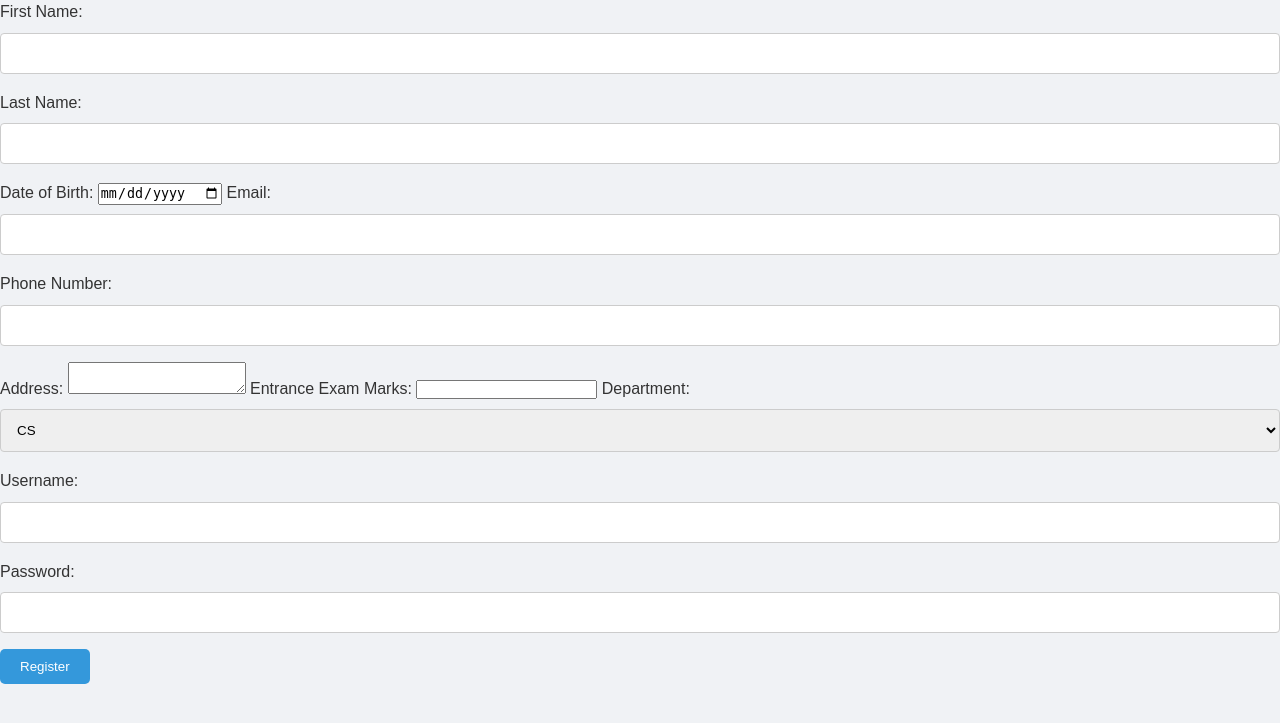
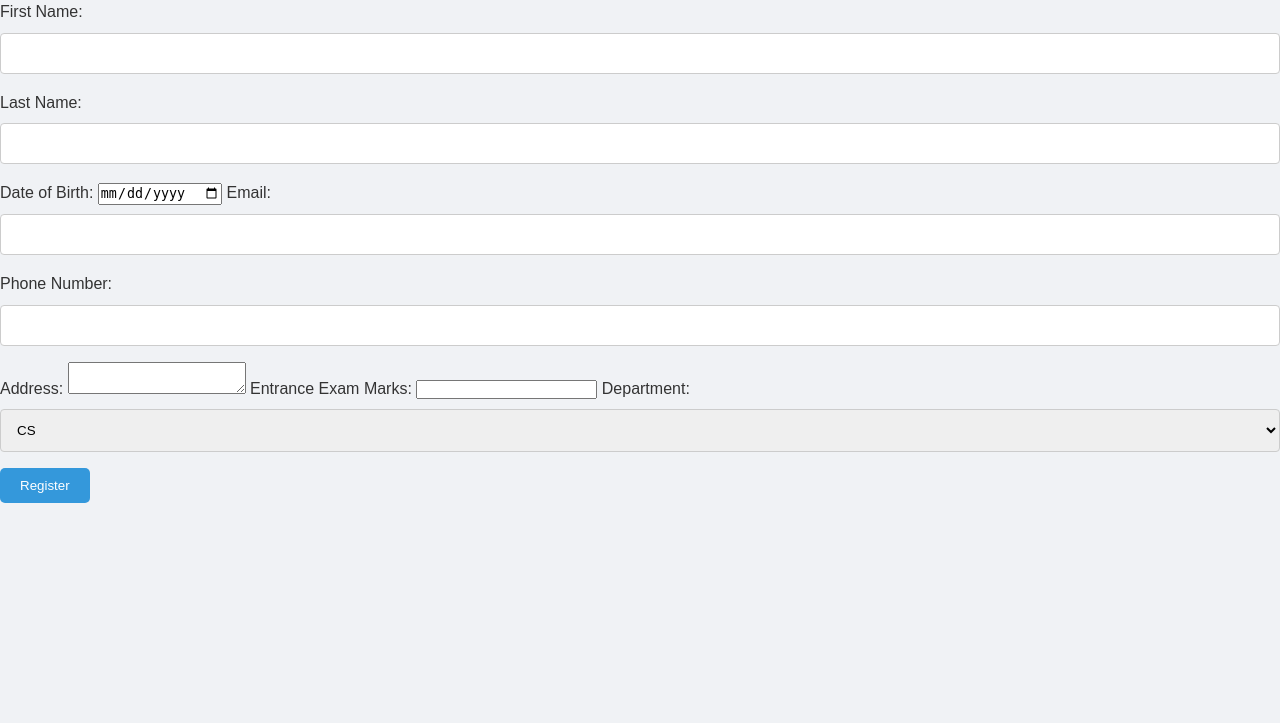
Before and after one commit to Ibrahim-B-K/student_enrollment, a Flask app: page /register in a window 1280 px wide. Shown: the part 52-775 px from the top of the page. Run offline with Flask 3, Linux system fonts and the light colour scheme; some libraries are stand-ins or nearby versions.

Commit message:
Modified app.py and register.html 1 times

```diff
--- a/templates/register.html
+++ b/templates/register.html
@@ -37,12 +37,7 @@
             <option value="3">EEE</option>
         </select>
 
-        <label for="username">Username:</label>
-        <input type="text" id="username" name="username" required>
-
-        <label for="password">Password:</label>
-        <input type="password" id="password" name="password" required>
-
+        <!-- Username and password fields removed -->
         <button type="submit">Register</button>
     </form>
 </body>
```
